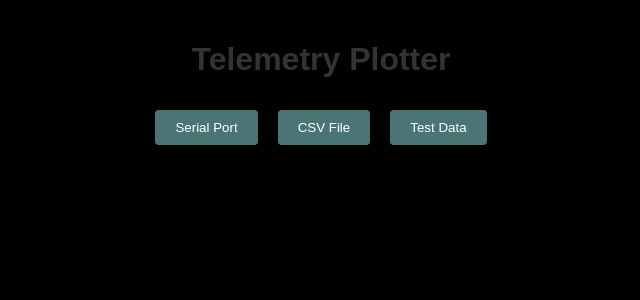
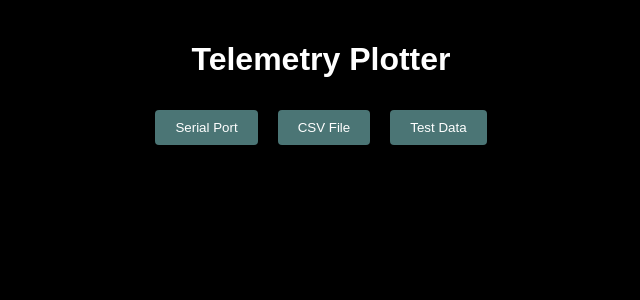
Before and after one commit to pashyatidar/AvionicsJr, a React (Create React App) app in the folder Telemetry Plotter/frontend/: page / in a window 1280 px wide. Shown: the top 300 px of the page, without its empty margins (319-959 px from the left). Built offline with nearby package versions, Linux system fonts and the light colour scheme.

Commit message:
Update App.css

```diff
--- a/Telemetry Plotter/frontend/src/App.css
+++ b/Telemetry Plotter/frontend/src/App.css
@@ -21,5 +21,5 @@ canvas {
   margin: 20px auto;
 }
 h1, h2 {
-  color: #333;
+  color: #ffffff;
 }
```
